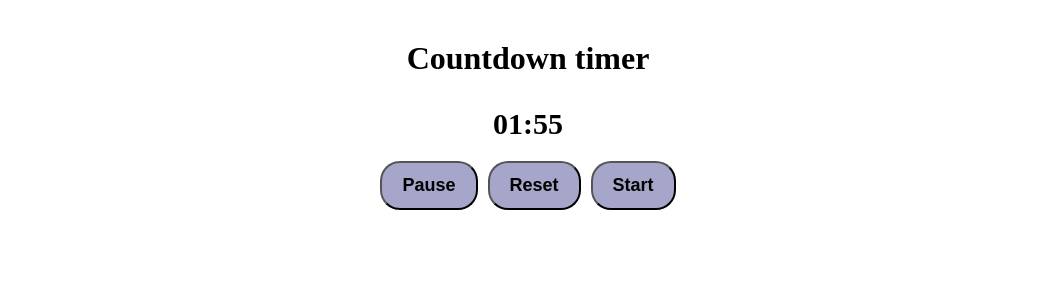
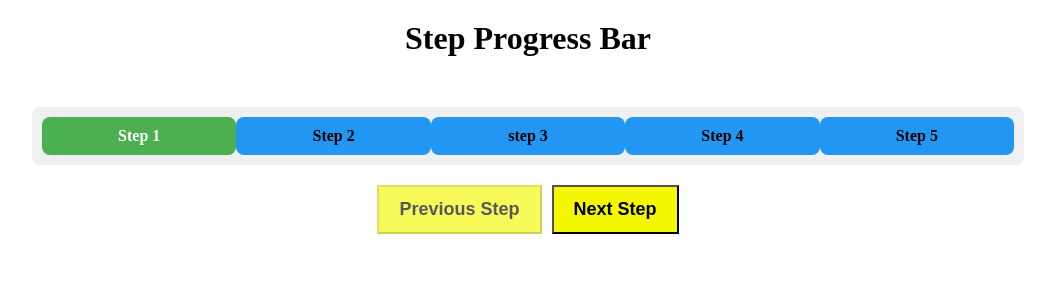
Before and after one commit to priyapop/React-mini-projects, a React (Vite) app: page / in a window 1280 px wide. Shown: the top 300 px of the page, without its empty margins (112-1167 px from the left). Built offline with nearby package versions, Linux system fonts and the light colour scheme.

Commit message:
step progress bar

```diff
--- a/src/App.jsx
+++ b/src/App.jsx
@@ -3,13 +3,15 @@ import "./App.css";
 import PaginationTest from "./components/pagination/test";
 import Clock from "./components/digatal-clock";
 import CountdownTimerTest from "./components/countdown-timer/test";
+import StepProgressBarTest from "./components/step-progress-bar/test";
 function App() {
   return (
     <>
       <div className="App">
         {/* <PaginationTest /> */}
       {/* <Clock/> */}
-        <CountdownTimerTest/>
+        {/* <CountdownTimerTest/> */}
+        <StepProgressBarTest/>
       </div>
     </>
   );
--- /dev/null
+++ b/src/components/step-progress-bar/index.jsx
@@ -0,0 +1,40 @@
+import React from "react";
+
+function StepProgressBar({ steps, setActiveStep, activeStep }) {
+  function handlePreviousStep() {
+    setActiveStep((prevStep) => Math.max(prevStep - 1, 0));
+  }
+  function handleNextStep() {
+    setActiveStep((prevStep) => Math.min(prevStep + 1, steps.length - 1));
+  }
+
+  function calculateCurrentStepWidth() {
+    return `${(100 / (steps.length - 1)) * activeStep}%`;
+  }
+  return (
+    <div>
+      <div className="steps">
+        {steps && steps.length > 0
+          ? steps.map((stepItem, index) => (
+              <div className={`step ${index <= activeStep ? 'active': ''}`}style={{ width: calculateCurrentStepWidth() }} key={index}>
+                {stepItem}
+              </div>
+            ))
+          : null}
+      </div>
+      <div className="step-buttons-wrapper">
+        <button disabled={activeStep === 0} onClick={handlePreviousStep}>
+          Previous Step
+        </button>
+        <button
+          disabled={activeStep === steps.length - 1}
+          onClick={handleNextStep}
+        >
+          Next Step
+        </button>
+      </div>
+    </div>
+  );
+}
+
+export default StepProgressBar;
--- /dev/null
+++ b/src/components/step-progress-bar/progress.css
@@ -0,0 +1,51 @@
+.steps{
+    display: flex;
+    justify-content: space-between;
+    width: 80%;
+    align-items: center;
+    margin: auto;
+    background-color: #f0f0f0;
+    border-radius: 8px;
+    padding: 10px;
+    margin-top: 20px;
+}
+
+.step {
+    flex-grow: 1;
+    height: 100%;
+    display: flex;
+    align-items: center;
+    justify-content: center;
+    font-weight: bold;
+    background-color: #2196f3;
+    padding: 10px;
+    border-radius: 8px;
+
+}
+
+.step.active{
+    background-color: #4caf50;
+    color: #ffffff;
+}
+
+.step-buttons-wrapper {
+    display: flex;
+    justify-content: center;
+    align-items: center;
+    gap: 10px;
+    margin: 20px 0px;
+}
+
+.step-buttons-wrapper button {
+    padding: 12px 20px;
+    background-color: #f3f800;
+    font-size: 18px;
+    font-weight: bold;
+    cursor: pointer;
+}
+
+.step-buttons-wrapper button:disabled{
+    color: #000;
+    opacity: 0.65;
+    cursor: not-allowed;
+}
--- /dev/null
+++ b/src/components/step-progress-bar/test.jsx
@@ -0,0 +1,16 @@
+import { useState } from "react";
+import StepProgressBar from './index.jsx'
+import './progress.css'
+function StepProgressBarTest() {
+  const [activeStep, setActiveStep] = useState(0);
+  const steps = ["Step 1", "Step 2", "step 3", "Step 4", "Step 5"];
+  return (
+    <div className="step-progress-bar-container">
+        <h1>Step Progress Bar</h1>
+        <StepProgressBar setActiveStep={setActiveStep} steps={steps} activeStep={activeStep}/>
+
+    </div>
+  );
+}
+
+export default StepProgressBarTest;
```
